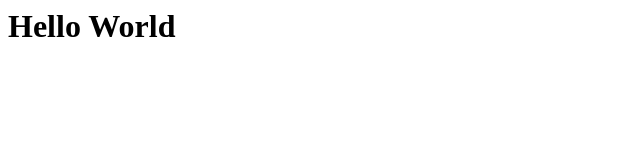
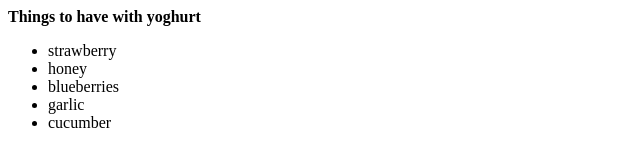
Before and after one commit to hayleytoye55/code-first-intuit, a plain HTML site: page index.html in a window 1280 px wide. Shown: the whole page, without its empty margins (0-640 px from the left). Drawn offline with Linux system fonts and the light colour scheme.

Commit message:
added things to mix with yoghurt
added things to have with yoghurt, and removed the h1

```diff
--- a/index.html
+++ b/index.html
@@ -1 +1,9 @@
-<h1>Hello World</h1>
+<b>Things to have with yoghurt</b>
+
+<ul>
+    <li>strawberry</li>
+    <li>honey</li>
+    <li>blueberries</li>
+    <li>garlic</li>
+    <li>cucumber</li>
+</ul>
```
